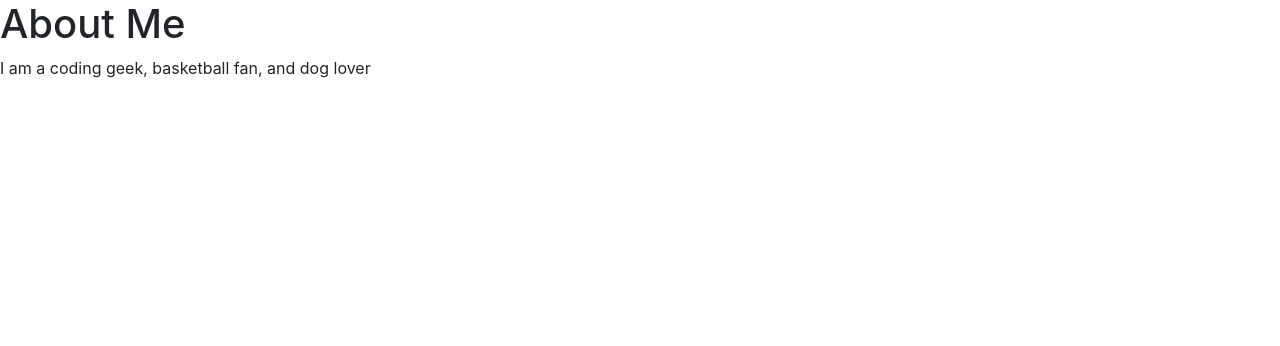
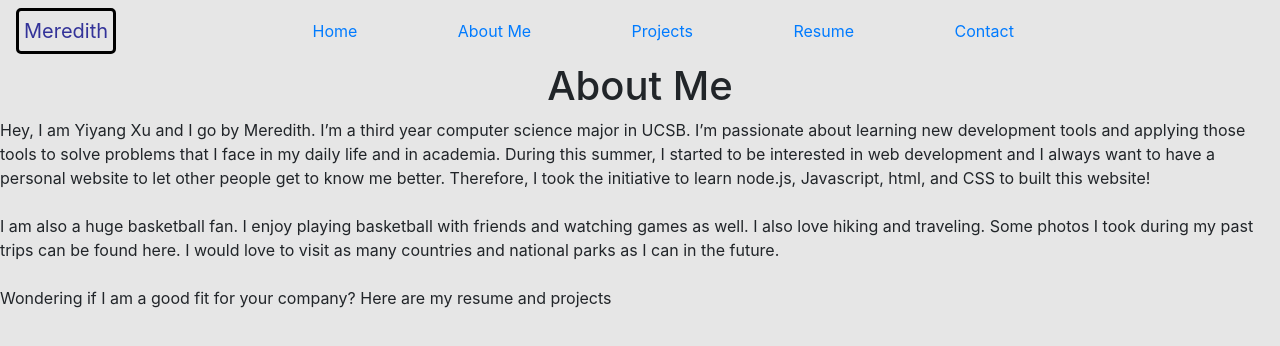
Before and after one commit to meredithxu/personal_website, a plain HTML site: page pages/about_me.html in a window 1280 px wide. Drawn offline with nearby package versions, Linux system fonts and the light colour scheme.

Commit message:
working on about me page

```diff
--- a/pages/about_me.html
+++ b/pages/about_me.html
@@ -1,11 +1,30 @@
 <!DOCTYPE html>
 <html>
-<link rel="stylesheet" href="https://stackpath.bootstrapcdn.com/bootstrap/4.1.3/css/bootstrap.min.css" integrity="sha384-MCw98/SFnGE8fJT3GXwEOngsV7Zt27NXFoaoApmYm81iuXoPkFOJwJ8ERdknLPMO" crossorigin="anonymous">
 <head>
 	<meta charset="UTF-8">
-	<h1>About Me</h1>
+	<link rel="stylesheet" href ="/css/styles.css" type="text/css">
+	<link rel="stylesheet" href="https://stackpath.bootstrapcdn.com/bootstrap/4.1.3/css/bootstrap.min.css" integrity="sha384-MCw98/SFnGE8fJT3GXwEOngsV7Zt27NXFoaoApmYm81iuXoPkFOJwJ8ERdknLPMO" crossorigin="anonymous">
 </head>
-<body>
-	<p1>I am a coding geek, basketball fan, and dog lover</p1>
+<body class="otherBody">
+	<header>
+    <nav class="navbar" role="navigation">
+	    <div class="navbar-header">
+	  	  <a class="navbar-brand" href="/">Meredith</a>
+	    </div>
+        <!--<div class="nav navbar-nav">!-->
+          <a href="/">Home</a>
+          <a href="/about_me">About Me</a>
+          <a href="#">Projects</a>
+          <a href="#">Resume</a>
+          <a href="#">Contact</a>
+        <!--</div>!-->
+    </nav>
+  </header>
+  <h1 class="text-center">About Me</h1>
+  <p1 class="aboutMyself">Hey, I am Yiyang Xu and I go by Meredith. I’m a third year computer science major in UCSB. I’m passionate about learning new development tools and applying those tools to solve problems that I face in my daily life and in academia. During this summer, I started to be interested in web development and I always want to have a personal website to let other people get to know me better. Therefore, I took the initiative to learn node.js, Javascript, html, and CSS to built this website!
+
+  <br/><br/>I am also a huge basketball fan. I enjoy playing basketball with friends and watching games as well. I also love hiking and traveling. Some photos I took during my past trips can be found here. I would love to visit as many countries and national parks as I can in the future.
+
+  <br/><br/>Wondering if I am a good fit for your company? Here are my resume and projects</p1>
 </body>
 </html>
--- a/static/css/styles.css
+++ b/static/css/styles.css
@@ -1,4 +1,4 @@
-body{
+.homeBody{
 	background-image: url(../img/homeBG.jpg);
 	background-size: cover;
 	background-repeat: no-repeat;
@@ -33,6 +33,10 @@ header{
 	padding-left: 5px;
 }
 
-.text-center a{
+/*.text-center a{
 	color: #4d4d4d;
+}*/
+
+.otherBody {
+	background-color: #e6e6e6;
 }
```
Also changed, not shown: pages/index.html (+2 -2 lines).
